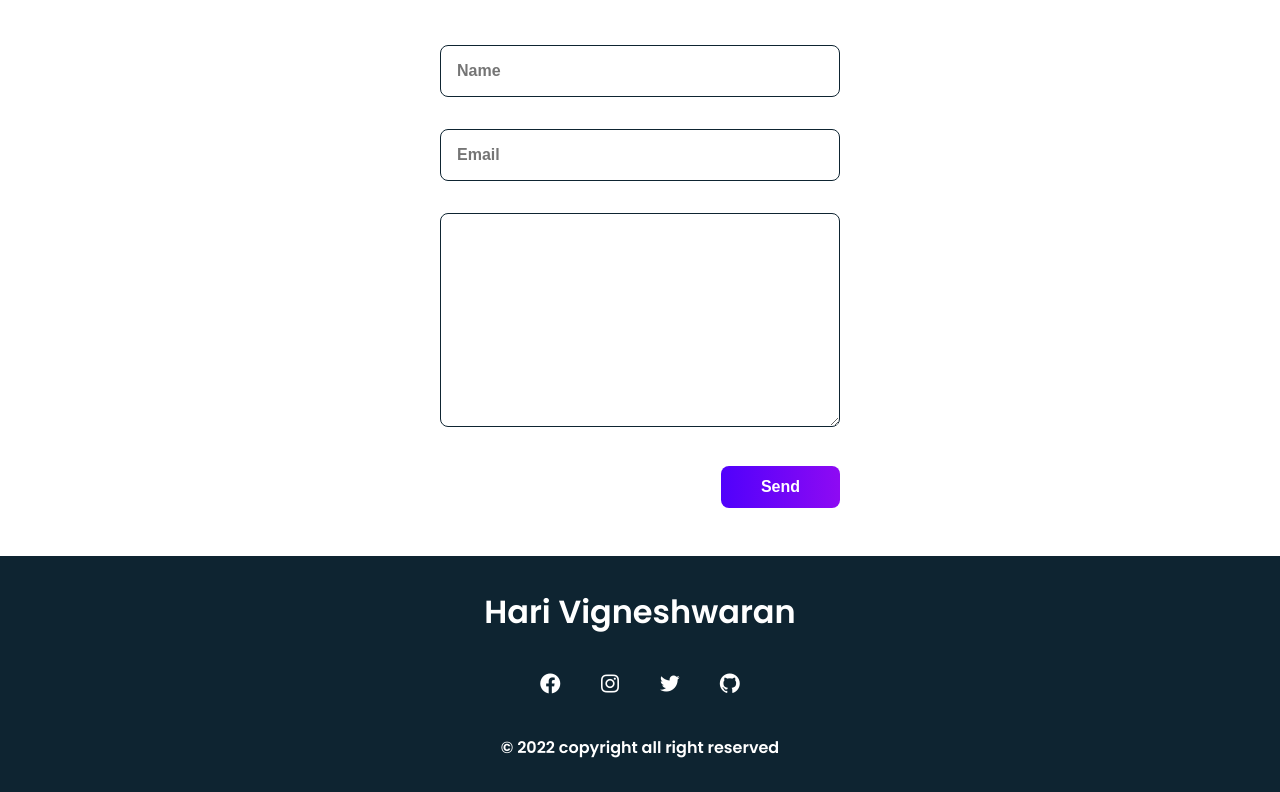
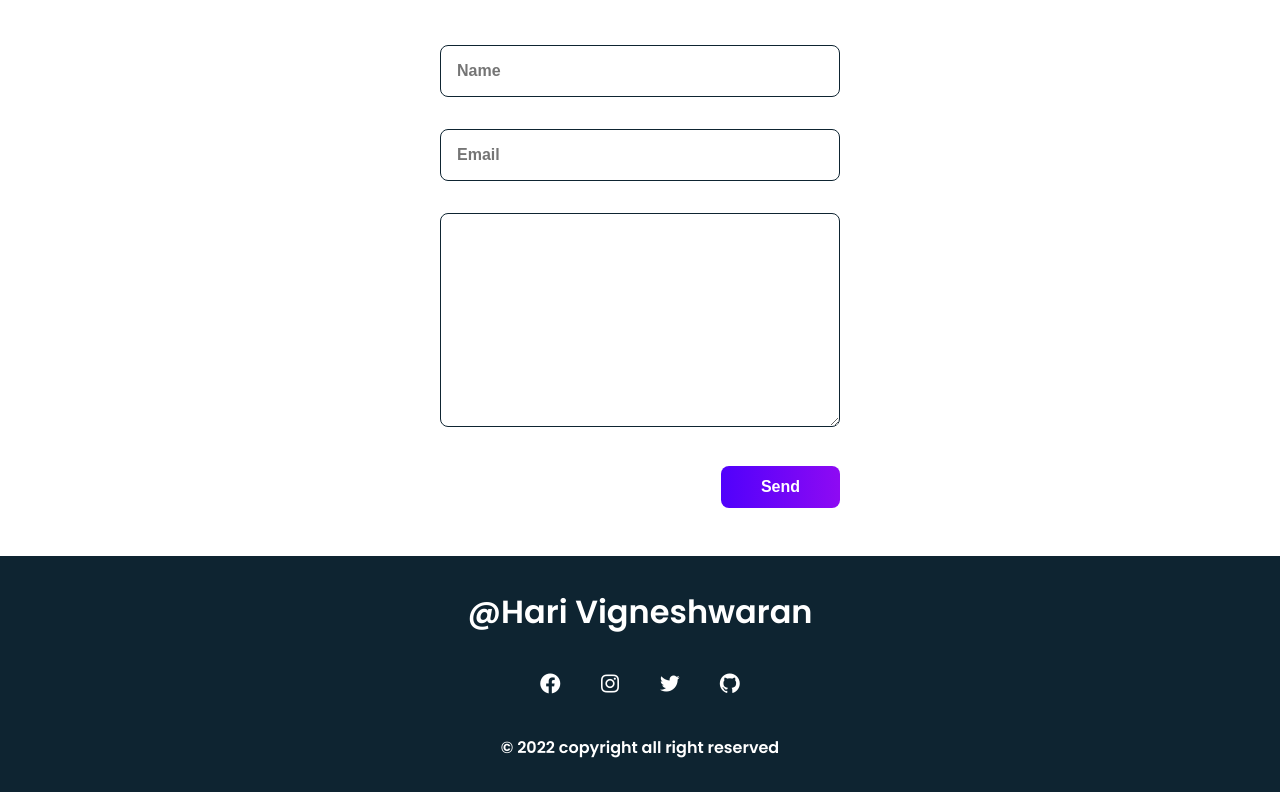
Before and after one commit to coderhariexpert/Portfolio, a plain HTML site: page index.html in a window 1280 px wide. Shown: the part 2844-3636 px from the top of the page. Drawn offline with nearby package versions, Linux system fonts and the light colour scheme.

Commit message:
Final commit

```diff
--- a/index.html
+++ b/index.html
@@ -1055,7 +1055,7 @@
 
       <!-- Footer Section -->
       <footer class="footer">
-        <p class="footer_title" data-aos="fade-down">Hari Vigneshwaran</p>
+        <p class="footer_title" data-aos="fade-down">@Hari Vigneshwaran</p>
 
         <div class="footer_socials">
           <a
```
